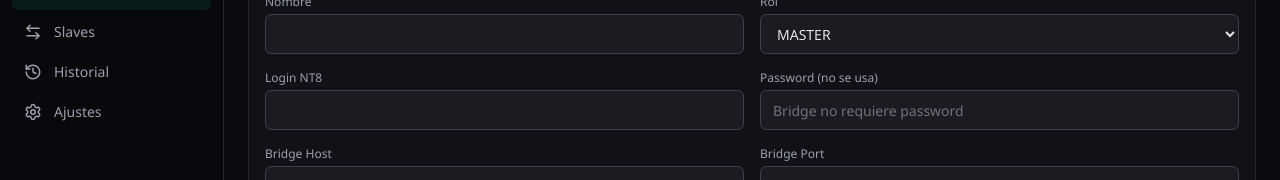
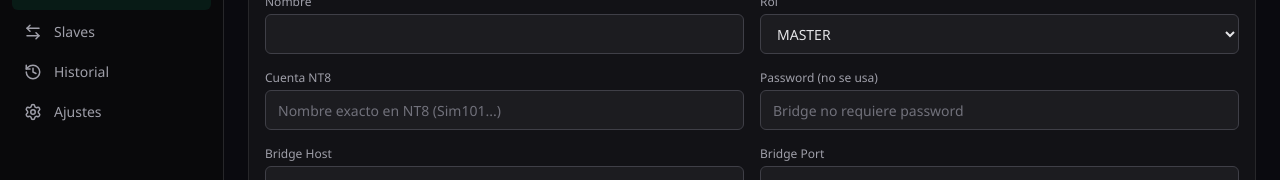
Before and after one commit to truji57/HydraX-NT, a React (Vite) app in the folder frontend/: page /accounts in a window 1280 px wide. Both pictures are taken after a click on the button "Master". Shown: the part 167-347 px from the top of the page. Built offline with nearby package versions, Linux system fonts and the light colour scheme; no server answers.

Commit message:
Login NT8 como texto (no number) en formulario de cuentas

```diff
--- a/frontend/src/pages/AccountsPage.tsx
+++ b/frontend/src/pages/AccountsPage.tsx
@@ -9,7 +9,7 @@ import type { Account, AccountForm, TestResult } from '../types';
 import { Plus, Trash2, Wifi, X, Edit3 } from 'lucide-react';
 
 const emptyForm: AccountForm = {
-  name: '', role: 'MASTER', login: 0, password: '',
+  name: '', role: 'MASTER', login: '', password: '',
   bridge_host: 'localhost', bridge_port: 5555,
   poll_interval: 0.5, active: true,
 };
@@ -85,7 +85,7 @@ export default function AccountsPage() {
           <div className="grid grid-cols-2 gap-4">
             <div><Label>Nombre</Label><Input value={form.name} onChange={e => setForm({...form, name: e.target.value})} /></div>
             <div><Label>Rol</Label><Select value={form.role} onChange={e => setForm({...form, role: e.target.value as 'MASTER'|'SLAVE'})}><option value="MASTER">MASTER</option><option value="SLAVE">SLAVE</option></Select></div>
-            <div><Label>Login NT8</Label><Input type="number" value={form.login||''} onChange={e => setForm({...form, login: Number(e.target.value)})} /></div>
+            <div><Label>Cuenta NT8</Label><Input value={form.login||''} onChange={e => setForm({...form, login: e.target.value})} placeholder="Nombre exacto en NT8 (Sim101...)" /></div>
             <div><Label>Password (no se usa)</Label><Input type="password" value={form.password} onChange={e => setForm({...form, password: e.target.value})} placeholder="Bridge no requiere password" /></div>
             <div><Label>Bridge Host</Label><Input value={form.bridge_host} onChange={e => setForm({...form, bridge_host: e.target.value})} /></div>
             <div><Label>Bridge Port</Label><Input type="number" value={form.bridge_port} onChange={e => setForm({...form, bridge_port: Number(e.target.value)})} /></div>
```
